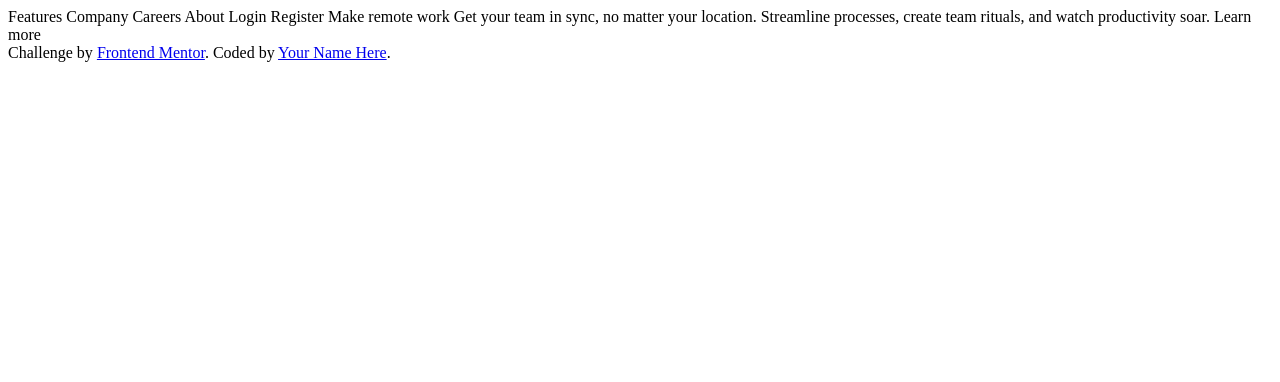
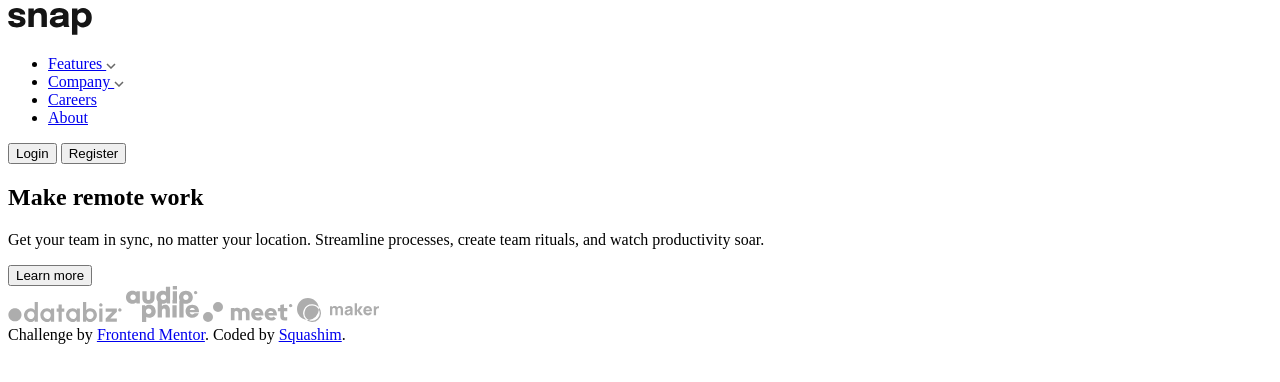
Before and after one commit to Squashim/intro-section-with-dropdown, a plain HTML site: page index.html in a window 1280 px wide. Drawn offline with Linux system fonts and the light colour scheme.

Commit message:
html done

```diff
--- a/index.html
+++ b/index.html
@@ -8,25 +8,55 @@
   <title>Frontend Mentor | Intro section with dropdown navigation</title>
 </head>
 <body>
-
-  Features
-  Company
-  Careers
-  About
-
-  Login
-  Register
-
-  Make remote work
-
-  Get your team in sync, no matter your location. Streamline processes,
-  create team rituals, and watch productivity soar.
-
-  Learn more
-
-  <div class="attribution">
-    Challenge by <a href="https://www.frontendmentor.io?ref=challenge" target="_blank">Frontend Mentor</a>.
-    Coded by <a href="#">Your Name Here</a>.
-  </div>
+  <nav class="navbar">
+    <div class="navbar__logo">
+      <img src="./images/logo.svg" alt="snap">
+    </div>
+    <div class="navbar__links">
+      <ul>
+        <li>
+          <a href="#">
+            Features
+            <img src="./images/icon-arrow-down.svg" alt="">
+          </a>
+        </li>
+        <li>
+          <a href="#">
+            Company
+            <img src="./images/icon-arrow-down.svg" alt="">
+          </a>
+        </li>
+        <li><a href="#">Careers</a></li>
+        <li><a href="#">About</a></li>
+      </ul>
+    </div>
+    <div class="navbar__signup">
+      <button class="login">Login</button>
+      <button class="register">Register</button>
+    </div>
+  </nav>
+  <main class="main">
+    <section class="main__left">
+      <h1>Make remote work</h1>
+      <p>Get your team in sync, no matter your location. Streamline processes,
+        create team rituals, and watch productivity soar.</p>
+      <button class="more">Learn more</button>
+      <div class="logos">
+        <img src="./images/client-databiz.svg" alt="databiz logo">
+        <img src="./images/client-audiophile.svg" alt="audiophile logo">
+        <img src="./images/client-meet.svg" alt="meet logo">
+        <img src="./images/client-maker.svg" alt="maker logo">
+      </div>
+    </section>
+    <aside class="main__right">
+      <!--Hero image as container background depending on device width-->
+    </aside>
+  </main>
+  <footer>
+    <div class="attribution">
+      Challenge by <a href="https://www.frontendmentor.io?ref=challenge" target="_blank">Frontend Mentor</a>.
+      Coded by <a href="https://github.com/Squashim">Squashim</a>.
+    </div>
+  </footer>
 </body>
 </html>
```
